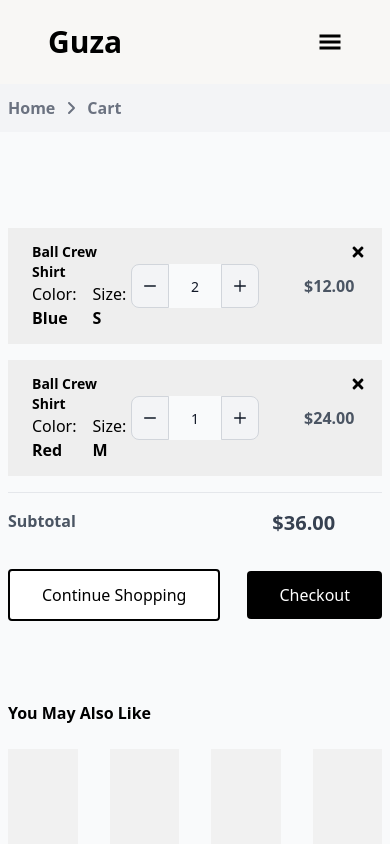
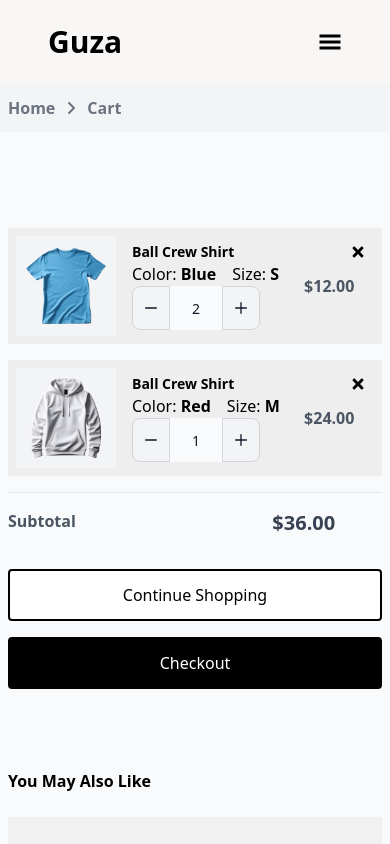
Before and after one commit to developermendoza/ecommerce-2024, a Next.js app: page /cart in a window 390 px wide. Shown: the top 844 px of the page. Built offline with nearby package versions, Linux system fonts and the light colour scheme.

Commit message:
add responsiveness to cart page.  update the buttons so they are the same size

```diff
--- a/src/app/cart/page.tsx
+++ b/src/app/cart/page.tsx
@@ -192,7 +192,7 @@ const CartPage = () => {
                 className="grid grid-cols-8 items-center bg-[#eee] p-2 mb-4 relative"
                 key={item.id}
               >
-                <div className="flex gap-4 items-center col-span-2">
+                <div className="flex gap-4 items-center col-span-6 md:col-span-2">
                   <div className="relative h-[100px] w-[100px] bg-gray-100">
                     <Image
                       src={item.image}
@@ -215,9 +215,129 @@ const CartPage = () => {
                         Size: <span className="font-semibold">{item.size}</span>
                       </p>
                     </div>
+                    <div className=" md:hidden col-span-4 text-center m-auto">
+                      <form className="max-w-xs ">
+                        <div className="relative flex items-center max-w-[8rem]">
+                          <button
+                            type="button"
+                            id="decrement-button"
+                            data-input-counter-decrement="quantity-input"
+                            className="bg-gray-100 hover:bg-gray-200 border border-gray-300 rounded-s-lg p-3 h-11 focus:ring-gray-100  focus:ring-2 focus:outline-none"
+                          >
+                            <svg
+                              className="w-3 h-3 text-gray-900 dark:text-white"
+                              aria-hidden="true"
+                              xmlns="http://www.w3.org/2000/svg"
+                              fill="none"
+                              viewBox="0 0 18 2"
+                            >
+                              <path
+                                stroke="currentColor"
+                                strokeLinecap="round"
+                                strokeLinejoin="round"
+                                strokeWidth="2"
+                                d="M1 1h16"
+                              />
+                            </svg>
+                          </button>
+                          <input
+                            type="text"
+                            id="quantity-input"
+                            data-input-counter
+                            aria-describedby="helper-text-explanation"
+                            className="bg-gray-50 border-x-0 border-gray-300 h-11 text-center text-gray-900 text-sm focus:ring-blue-500 focus:border-blue-500 block w-full py-2.5"
+                            placeholder="1"
+                            value={item.quantity}
+                            required
+                          />
+                          <button
+                            type="button"
+                            id="increment-button"
+                            data-input-counter-increment="quantity-input"
+                            className="bg-gray-100 hover:bg-gray-200 border border-gray-300 rounded-e-lg p-3 h-11 focus:ring-gray-100  focus:ring-2 focus:outline-none"
+                          >
+                            <svg
+                              className="w-3 h-3 text-gray-900 "
+                              aria-hidden="true"
+                              xmlns="http://www.w3.org/2000/svg"
+                              fill="none"
+                              viewBox="0 0 18 18"
+                            >
+                              <path
+                                stroke="currentColor"
+                                strokeLinecap="round"
+                                strokeLinejoin="round"
+                                strokeWidth="2"
+                                d="M9 1v16M1 9h16"
+                              />
+                            </svg>
+                          </button>
+                        </div>
+                      </form>
+                    </div>
                   </div>
                 </div>
-                <div className="col-span-4 text-center m-auto">
+                {/* <div className="col-span-4 text-center m-auto">
+                  <form className="max-w-xs ">
+                    <div className="relative flex items-center max-w-[8rem]">
+                      <button
+                        type="button"
+                        id="decrement-button"
+                        data-input-counter-decrement="quantity-input"
+                        className="bg-gray-100 hover:bg-gray-200 border border-gray-300 rounded-s-lg p-3 h-11 focus:ring-gray-100  focus:ring-2 focus:outline-none"
+                      >
+                        <svg
+                          className="w-3 h-3 text-gray-900 dark:text-white"
+                          aria-hidden="true"
+                          xmlns="http://www.w3.org/2000/svg"
+                          fill="none"
+                          viewBox="0 0 18 2"
+                        >
+                          <path
+                            stroke="currentColor"
+                            strokeLinecap="round"
+                            strokeLinejoin="round"
+                            strokeWidth="2"
+                            d="M1 1h16"
+                          />
+                        </svg>
+                      </button>
+                      <input
+                        type="text"
+                        id="quantity-input"
+                        data-input-counter
+                        aria-describedby="helper-text-explanation"
+                        className="bg-gray-50 border-x-0 border-gray-300 h-11 text-center text-gray-900 text-sm focus:ring-blue-500 focus:border-blue-500 block w-full py-2.5"
+                        placeholder="1"
+                        value={item.quantity}
+                        required
+                      />
+                      <button
+                        type="button"
+                        id="increment-button"
+                        data-input-counter-increment="quantity-input"
+                        className="bg-gray-100 hover:bg-gray-200 border border-gray-300 rounded-e-lg p-3 h-11 focus:ring-gray-100  focus:ring-2 focus:outline-none"
+                      >
+                        <svg
+                          className="w-3 h-3 text-gray-900 "
+                          aria-hidden="true"
+                          xmlns="http://www.w3.org/2000/svg"
+                          fill="none"
+                          viewBox="0 0 18 18"
+                        >
+                          <path
+                            stroke="currentColor"
+                            strokeLinecap="round"
+                            strokeLinejoin="round"
+                            strokeWidth="2"
+                            d="M9 1v16M1 9h16"
+                          />
+                        </svg>
+                      </button>
+                    </div>
+                  </form>
+                </div> */}
+                <div className="col-span-4 hidden md:block text-center m-auto">
                   <form className="max-w-xs ">
                     <div className="relative flex items-center max-w-[8rem]">
                       <button
@@ -278,7 +398,8 @@ const CartPage = () => {
                   </form>
                 </div>
 
-                <div className="col-span-2 ">
+                <div className="col-span-2">
+                  {/* <div className="col-span-2 "> */}
                   <FaTimes className="absolute top-4 right-4" />
                   <p className="font-semibold text-gray-600 text-center">
                     ${item.price}
@@ -295,13 +416,20 @@ const CartPage = () => {
               ${total}.00
             </p>
           </div>
-          <div className="mt-8 flex justify-between items-center">
-            <SecondaryButton buttonUrl="/shop" buttonName="Continue Shopping" />
-            <PrimaryButton buttonUrl="/checkout" buttonName="Checkout" />
+          <div className="mt-8 sm:flex gap-4 justify-between items-center">
+            <div>
+              <SecondaryButton
+                buttonUrl="/shop"
+                buttonName="Continue Shopping"
+              />
+            </div>
+            <div className="mt-4 sm:mt-0">
+              <PrimaryButton buttonUrl="/checkout" buttonName="Checkout" />
+            </div>
           </div>
           <div className="mt-20">
             <h2 className="font-semibold mb-6">You May Also Like</h2>
-            <div className="grid grid-cols-4 gap-8">
+            <div className="grid sm:grid-cols-2 lg:grid-cols-4 gap-8">
               {shop.map(
                 (product) =>
                   product.category === "Mens" &&
@@ -316,7 +444,7 @@ const CartPage = () => {
                           alt=""
                         />
                       </div>
-                      <div className="capitalize text-left mt-4 text-sm">
+                      <div className="capitalize text-center lg:text-left mt-4 text-sm">
                         <p className="font-bold text-sm">{item.name}</p>
                         <p className="font-semibold text-gray-700">
                           ${item.price}.00
--- a/src/components/BestSellers.tsx
+++ b/src/components/BestSellers.tsx
@@ -40,7 +40,7 @@ const BestSellers = async () => {
               </div>
             ))}
           </div>
-          <div className="mt-12">
+          <div className="mt-10">
             <SecondaryButton buttonUrl="/shop" buttonName="Explore More" />
           </div>
         </div>
--- a/src/ui/buttons.tsx
+++ b/src/ui/buttons.tsx
@@ -8,8 +8,8 @@ export function PrimaryButton({
   buttonName: string;
 }) {
   return (
-    <Link href={buttonUrl} passHref>
-      <p className="inline-block px-8 py-3 text-white bg-black rounded hover:bg-black-600 focus:outline-none focus:ring-2 focus:ring-black-600 focus:ring-opacity-50">
+    <Link href={buttonUrl}>
+      <p className="py-3 w-full sm:w-[250px] text-center text-white bg-black border border-2 border-black rounded hover:bg-black-600 focus:outline-none focus:ring-2 focus:ring-black-600 focus:ring-opacity-50">
         {buttonName}
       </p>
     </Link>
@@ -24,8 +24,8 @@ export function SecondaryButton({
   buttonName: string;
 }) {
   return (
-    <Link href={buttonUrl} passHref>
-      <p className="inline-block px-8 py-3 text-black bg-white border border-2 border-black rounded hover:bg-black-600 focus:outline-none focus:ring-2 focus:ring-black-600 focus:ring-opacity-50">
+    <Link href={buttonUrl}>
+      <p className="py-3 w-full sm:w-[250px] text-center text-black bg-white border border-2 border-black rounded hover:bg-black-600 focus:outline-none focus:ring-2 focus:ring-black-600 focus:ring-opacity-50">
         {buttonName}
       </p>
     </Link>
```
